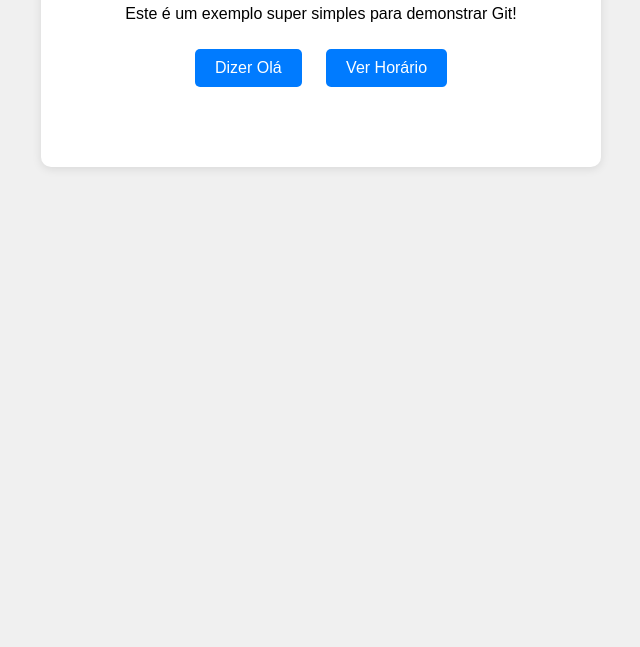
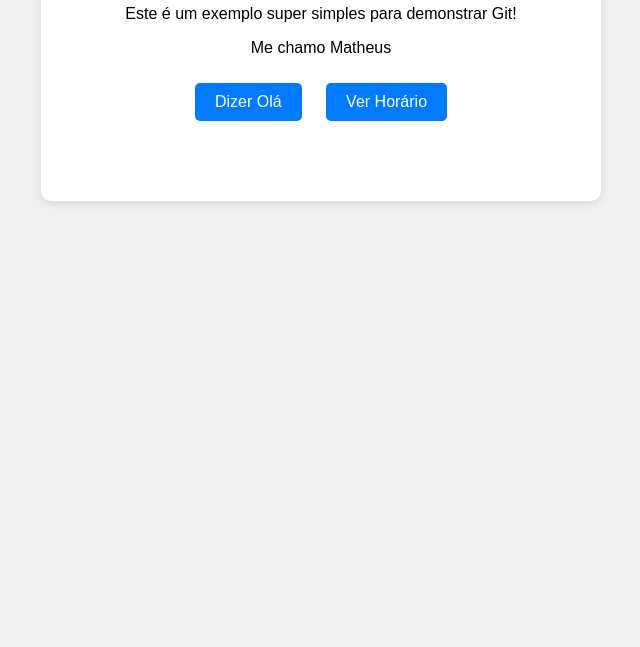
Before and after one commit to MyGo555/CursoGitHub, a plain HTML site: page index.html in a window 1280 px wide. Shown: the part 153-800 px from the top of the page, without its empty margins (319-959 px from the left). Drawn offline with Linux system fonts and the light colour scheme.

Commit message:
Adicionei essa linha

```diff
--- a/index.html
+++ b/index.html
@@ -10,6 +10,7 @@
     <div class="container">
       <h1>Meu Site para Curso de Git</h1>
       <p>Este é um exemplo super simples para demonstrar Git!</p>
+      <p>Me chamo Matheus</p>
 
       <button onclick="cumprimentar()">Dizer Olá</button>
       <button onclick="mostrarHora()">Ver Horário</button>
```
